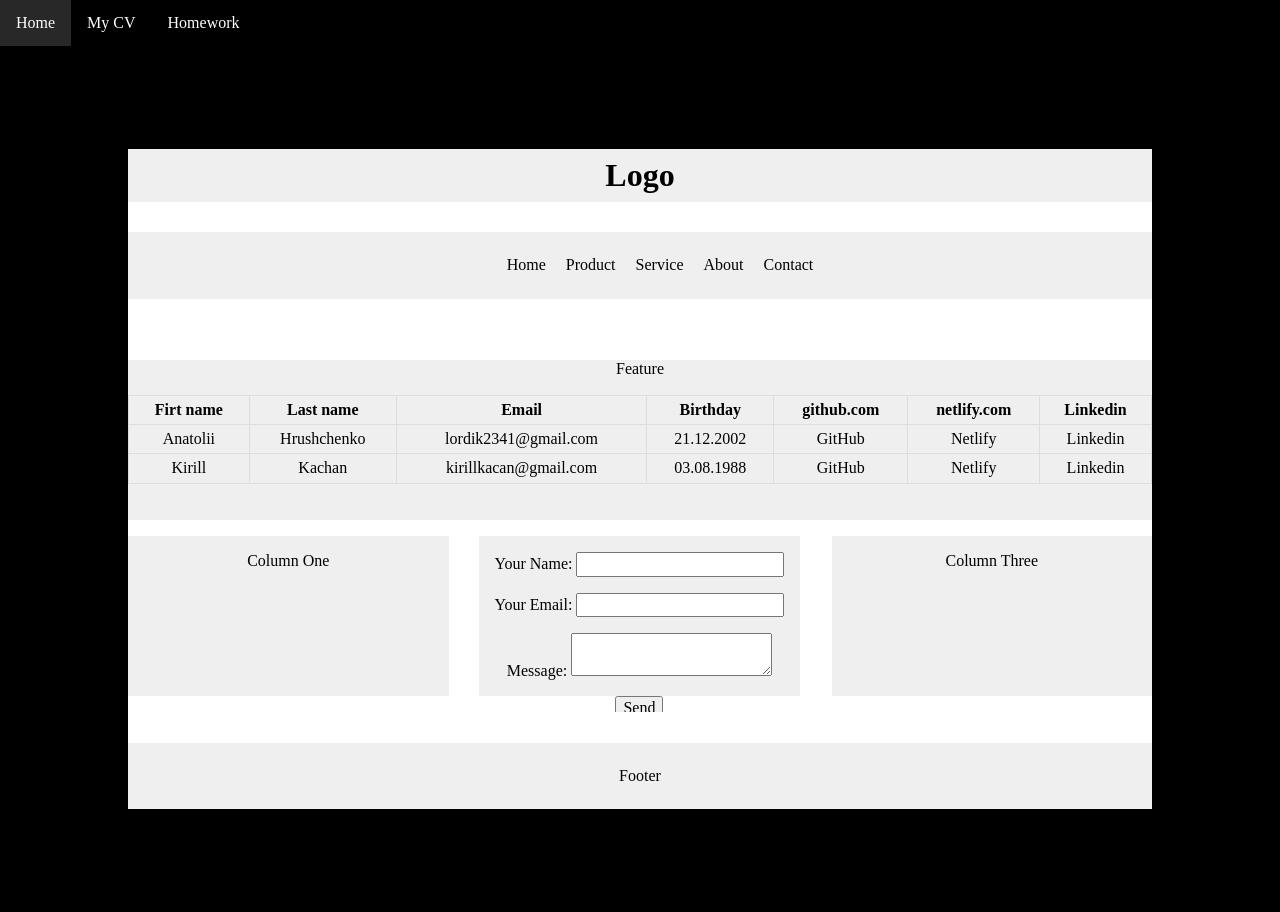
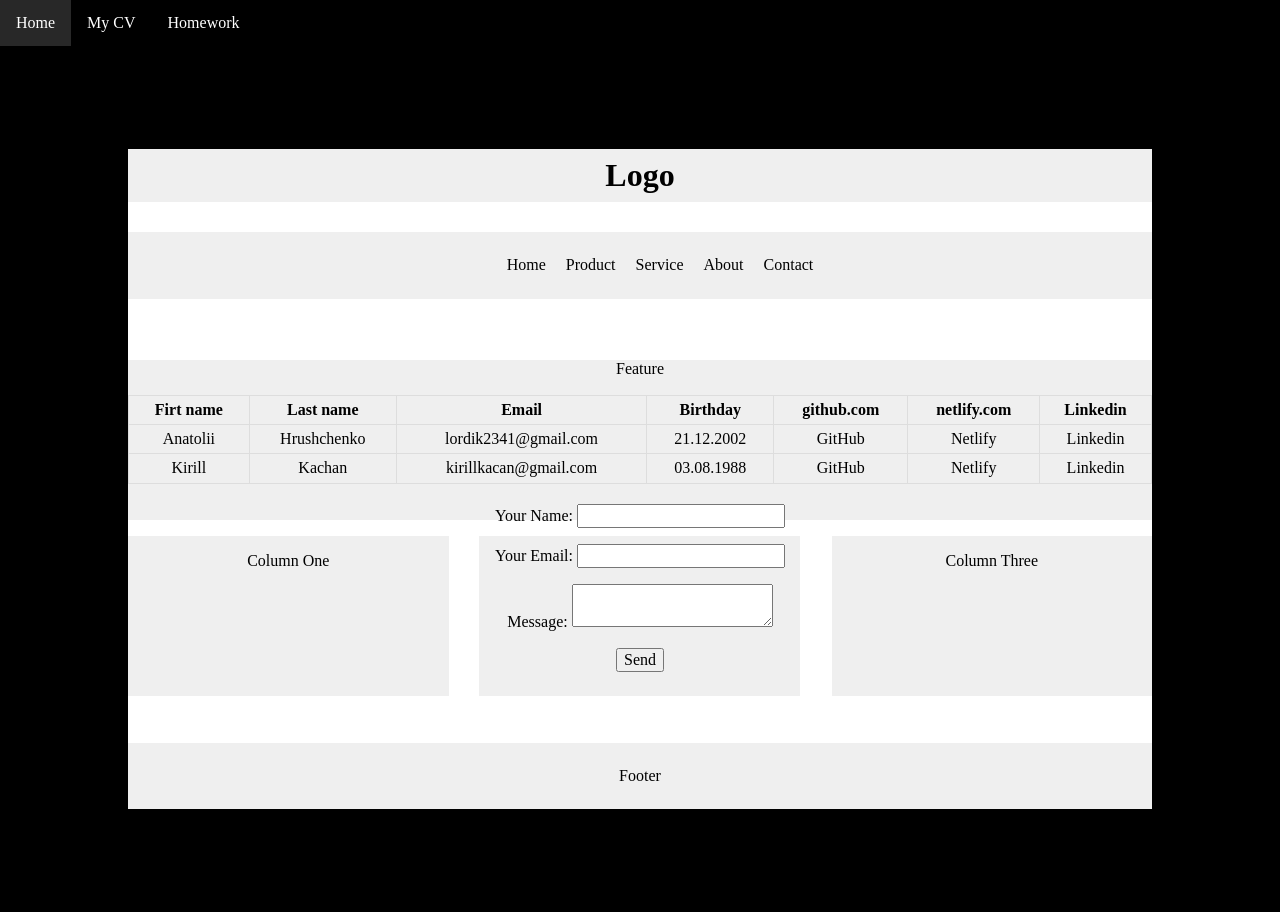
Before and after one commit to R1d3Reality/homework, a Jekyll site: the page built from _pages/lessons/lesson2/index.html, in a window 1280 px wide. Built offline with Jekyll 4.4.1, drawn with Linux system fonts in a browser that asks for light colours.

Commit message:
update form v1

```diff
--- a/_pages/lessons/lesson2/index.html
+++ b/_pages/lessons/lesson2/index.html
@@ -54,11 +54,6 @@
                         </tr>
                     </tbody>
                 </table>
-            </div>
-            <section class="column1">
-                <p>Column One</p>
-            </section>
-            <section class="column2">
                 <form name="contact" data-netlify="true">
                     <p>
                         <label>Your Name: <input type="text" name="name" /></label>
@@ -73,6 +68,12 @@
                         <button type="submit">Send</button>
                     </p>
                 </form>
+            </div>
+            <section class="column1">
+                <p>Column One</p>
+            </section>
+            <section class="column2">
+                <p>Column Two</p>
             </section>
             <section class="column3">
                 <p>Column Three</p>
--- a/css/style.css
+++ b/css/style.css
@@ -95,7 +95,6 @@
 /* Styles lesson2 */
 .lesson2 {
     width: 1024px;
-    height: auto;
     max-width: 90%;
     margin: 5% auto;
     background-color: lightgrey;
```
